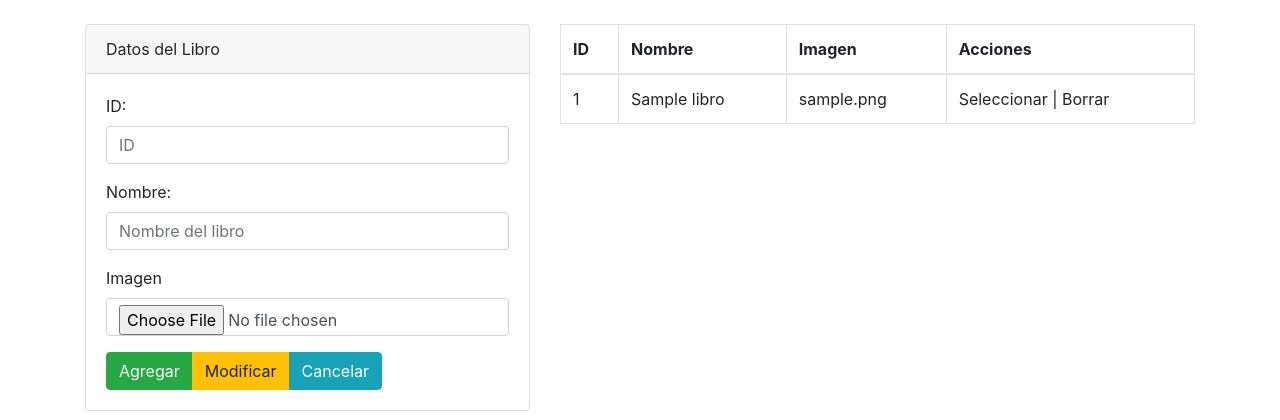
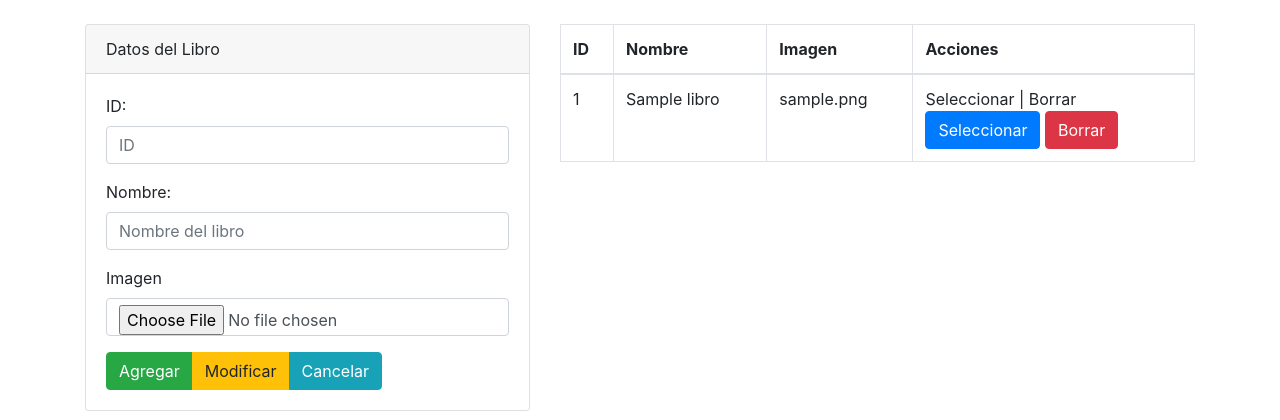
Before and after one commit to Juan-Carlos-Estevez-Vargas/Librarex, a PHP site: page /administrador/seccion/productos.php in a window 1280 px wide. Shown: the part 56-476 px from the top of the page. Run offline with PHP 8.4, Linux system fonts and the light colour scheme; tables that the repository leaves empty or names only in its code hold one stand-in row (values such as "Sample post").

Commit message:
Funcionalidad para eliminar un registro de la base de datos.

```diff
--- a/administrador/seccion/productos.php
+++ b/administrador/seccion/productos.php
@@ -8,17 +8,29 @@
     include('../config/bd.php');
 
     switch ($accion) {
+
         case "Agregar":
             $sentenciaSQL = $conexion->prepare("INSERT INTO libros (nombre, imagen) VALUES (:nombre, :imagen);");
             $sentenciaSQL->bindParam(':nombre', $txtNombre);
             $sentenciaSQL->bindParam(':imagen', $txtImagen);
             $sentenciaSQL->execute();
             break;
+
         case "Modificar":
             echo "presionado modificar";
             break;
+
         case "Cancelar":
             echo "presionado cancelar";
+            break;
+
+        case "Seleccionar":
+            break;
+
+        case "Borrar":
+            $sentenciaSQL = $conexion->prepare("DELETE FROM libros WHERE id = :id");
+            $sentenciaSQL->bindParam(':id', $txtID);
+            $sentenciaSQL->execute();
             break;
     }
 
@@ -70,7 +82,14 @@
                 <td><?php echo $libro['id'] ?></td>
                 <td><?php echo $libro['nombre'] ?></td>
                 <td><?php echo $libro['imagen'] ?></td>
-                <td>Seleccionar | Borrar</td>
+                <td>
+                    Seleccionar  |  Borrar
+                    <form method="POST">
+                        <input type="hidden" name="txtID" id="txtID" value="<?php echo $libro['id'] ?>" />
+                        <input type="submit" name="accion" value="Seleccionar" class="btn btn-primary" />
+                        <input type="submit" name="accion" value="Borrar" class="btn btn-danger" />
+                    </form>
+                </td>
             </tr>
             <?php } ?>
         </tbody>
```
